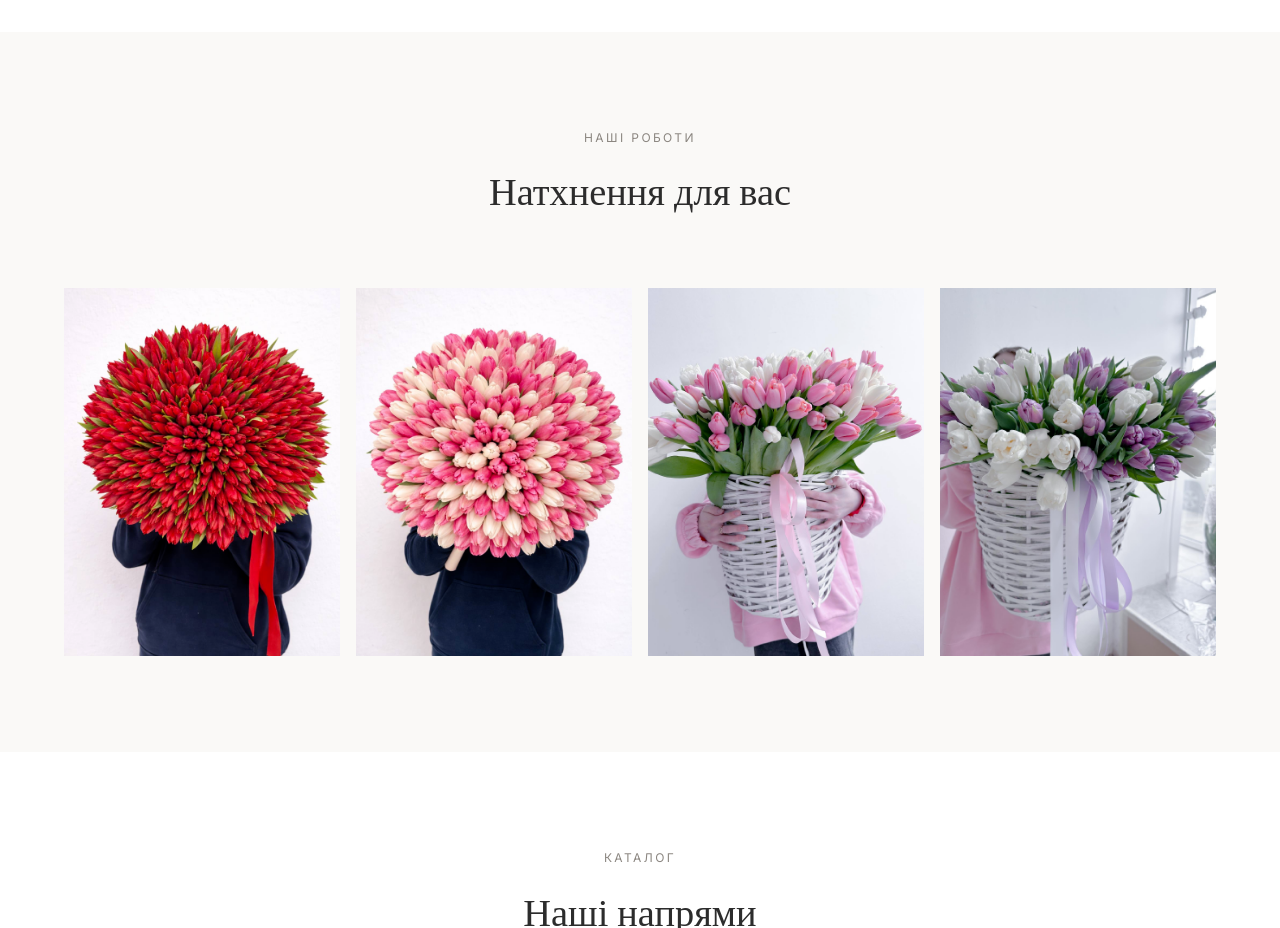
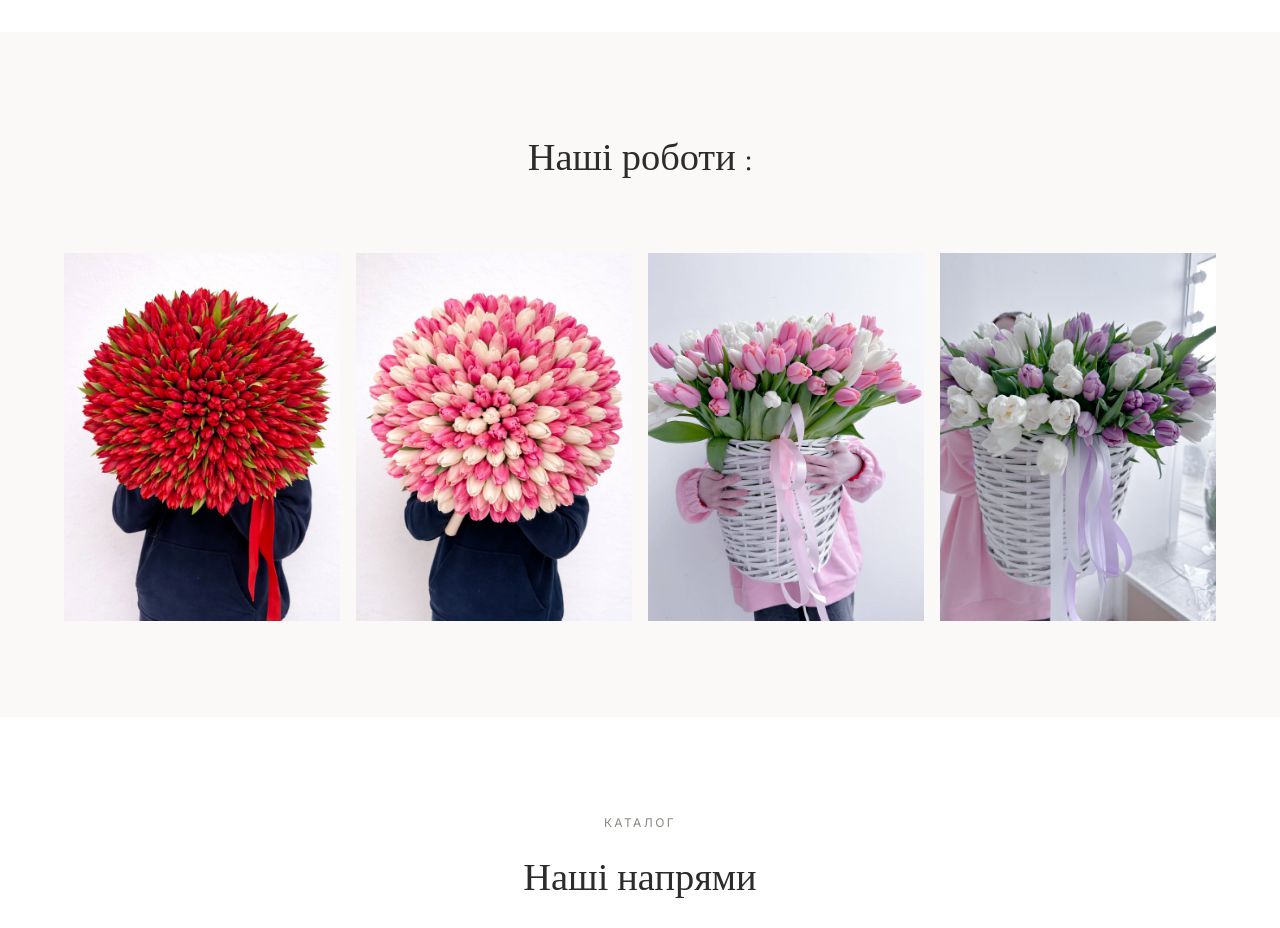
Before and after one commit to Hell32914/bloom-atelier, a plain HTML site: page index.html in a window 1280 px wide. Shown: the part 1980-2908 px from the top of the page. Drawn offline with nearby package versions, Linux system fonts and the light colour scheme.

Commit message:
update gallery section title for improved clarity and localization

```diff
--- a/index.html
+++ b/index.html
@@ -709,8 +709,7 @@
     <!-- Gallery Section -->
     <section class="gallery">
         <div class="section-header fade-in">
-            <span class="section-label" data-i18n="gallery.label" data-uk="Наші роботи" data-ru="Наши работы">Наші роботи</span>
-            <h2 class="section-title" data-i18n="gallery.title" data-uk="Натхнення для вас" data-ru="Вдохновение для вас">Натхнення для вас</h2>
+            <h2 class="section-title" data-i18n="gallery.title" data-uk="Наші роботи :" data-ru="Наши работы :">Наші роботи :</h2>
         </div>
         <div class="gallery-grid fade-in">
             <div class="gallery-item">
```
